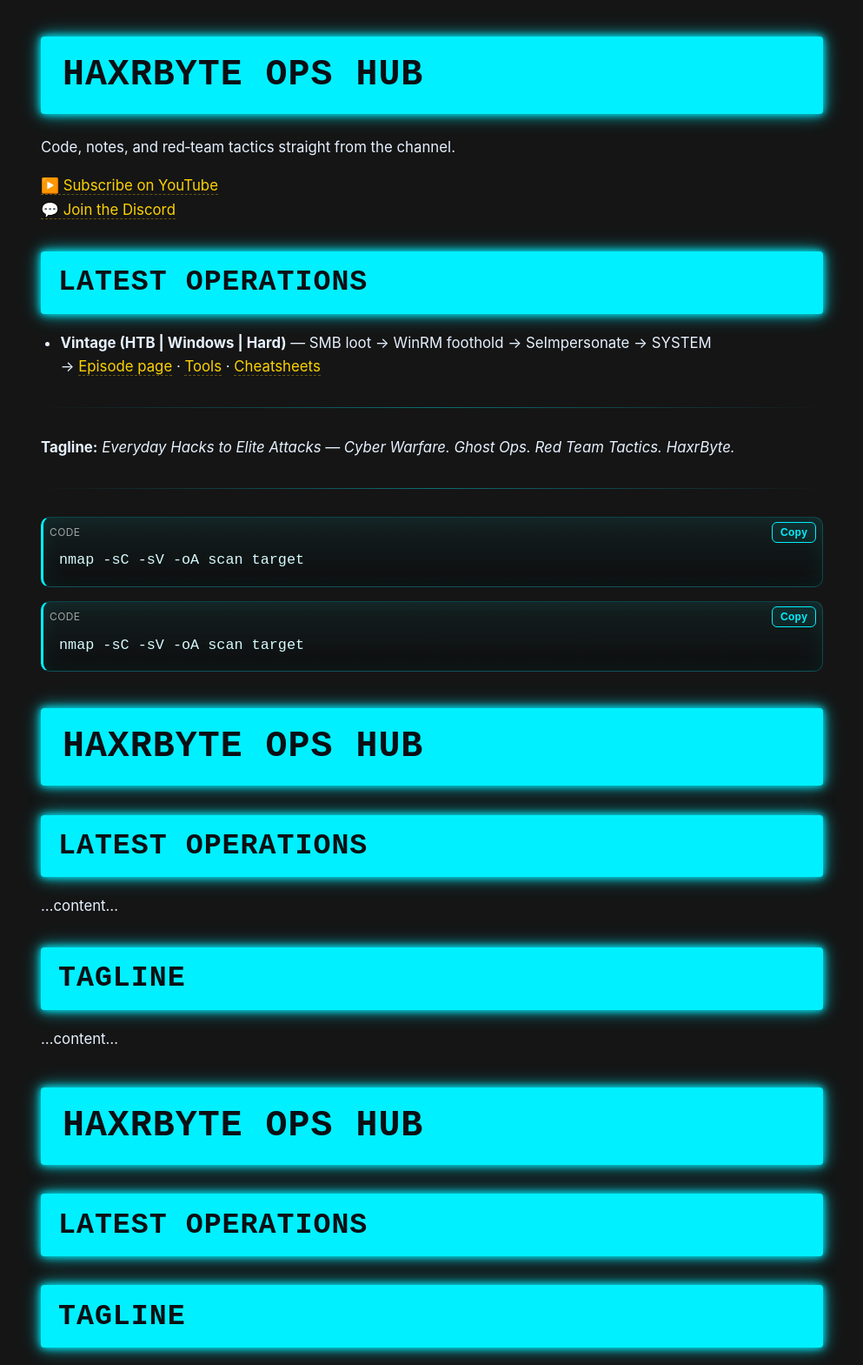
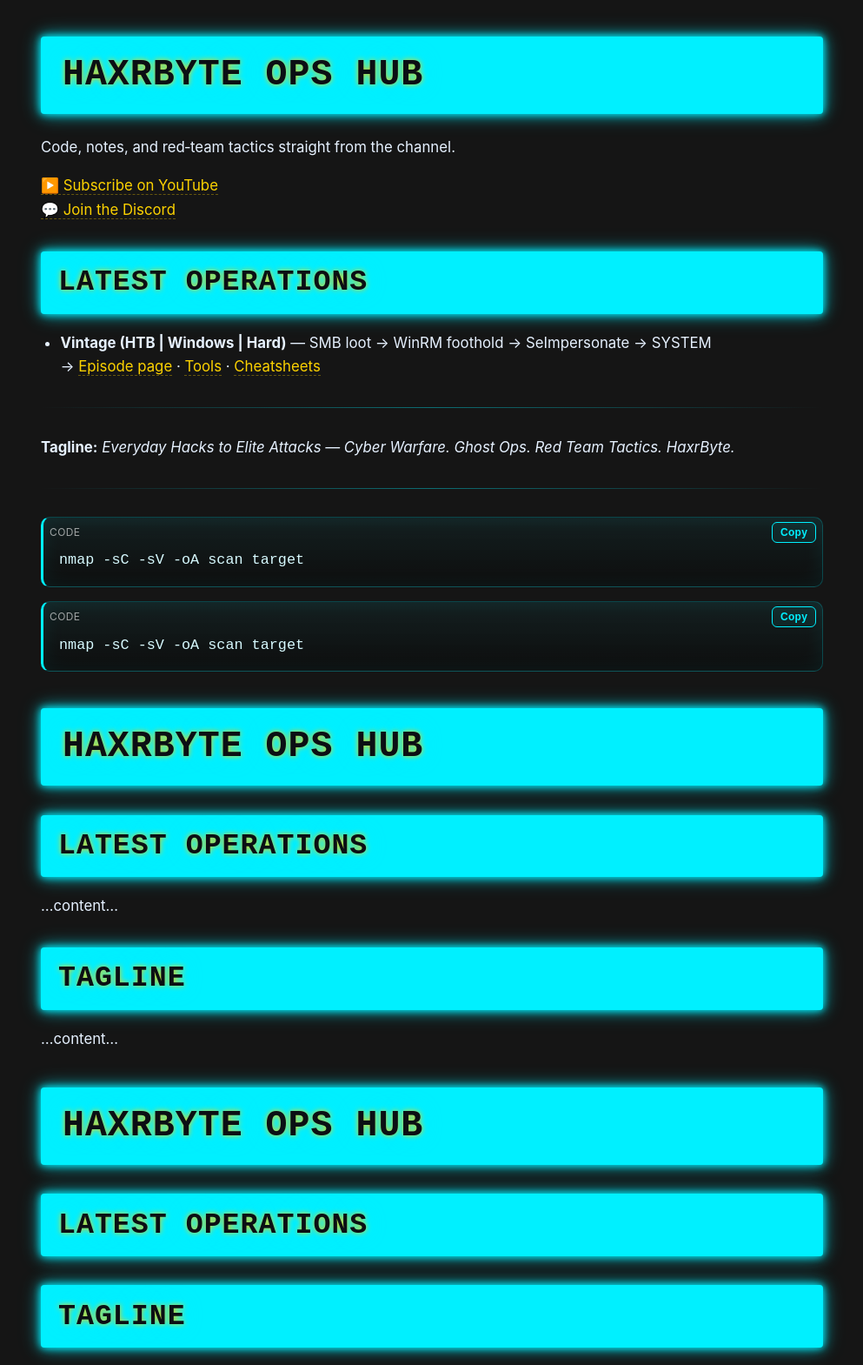
Before and after one commit to haxrbyte/ghost-shell, a Jekyll site: the page built from docs/index.md, in a window 1280 px wide. Shown: the whole page at 87% size, without its empty margins (143-1136 px from the left). Built offline with Jekyll 4.4.1, drawn with Linux system fonts in a browser that asks for light colours; our own code applies the rules of GitHub Pages for plain Markdown files.

Commit message:
Update custom.css

```diff
--- a/docs/assets/css/custom.css
+++ b/docs/assets/css/custom.css
@@ -72,6 +72,10 @@
   padding: 0.25em 0.6em;
   background: #00F0FF;
   color: #0b0f14 !important;
+  text-shadow:
+    0 0 6px var(--hx-yellow),
+    0 0 12px var(--hx-blue),
+    0 0 24px rgba(0,240,255,.35);
   font-family: 'Fira Code', monospace;
   font-weight: 700;
   letter-spacing: 1px;
```
